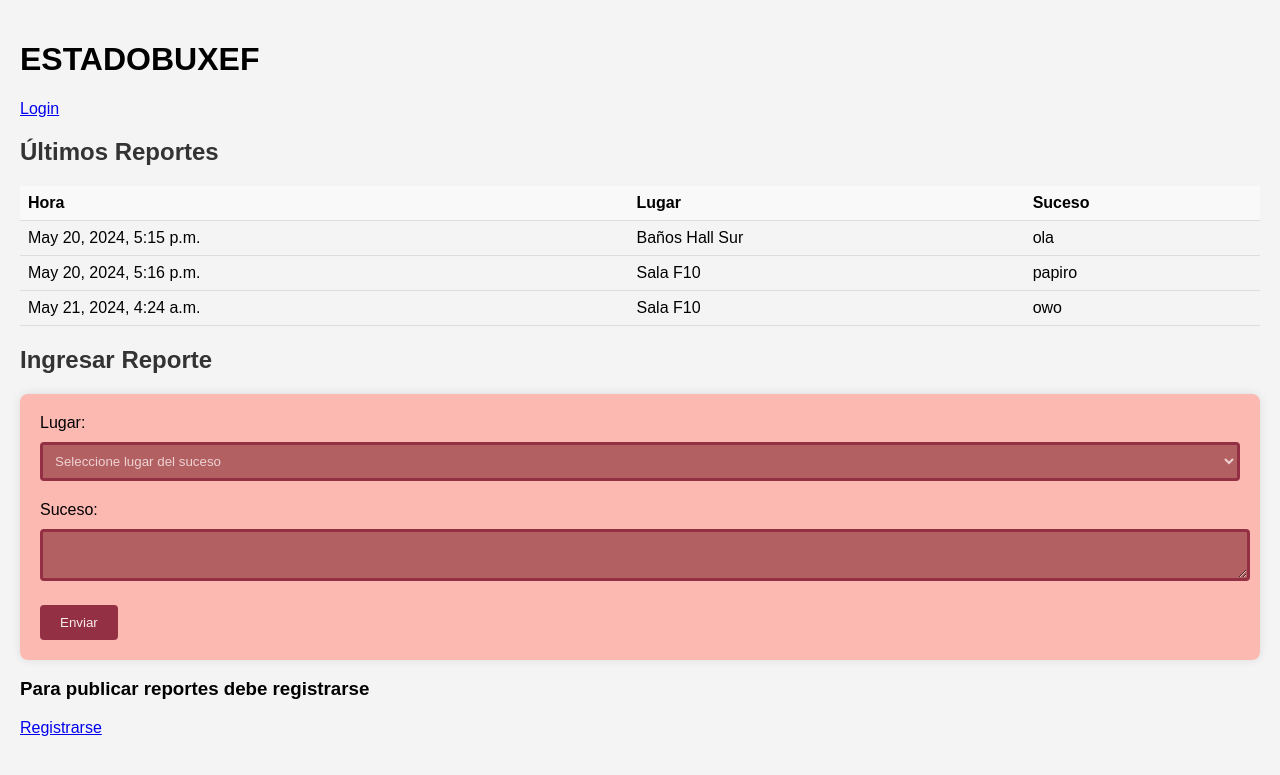
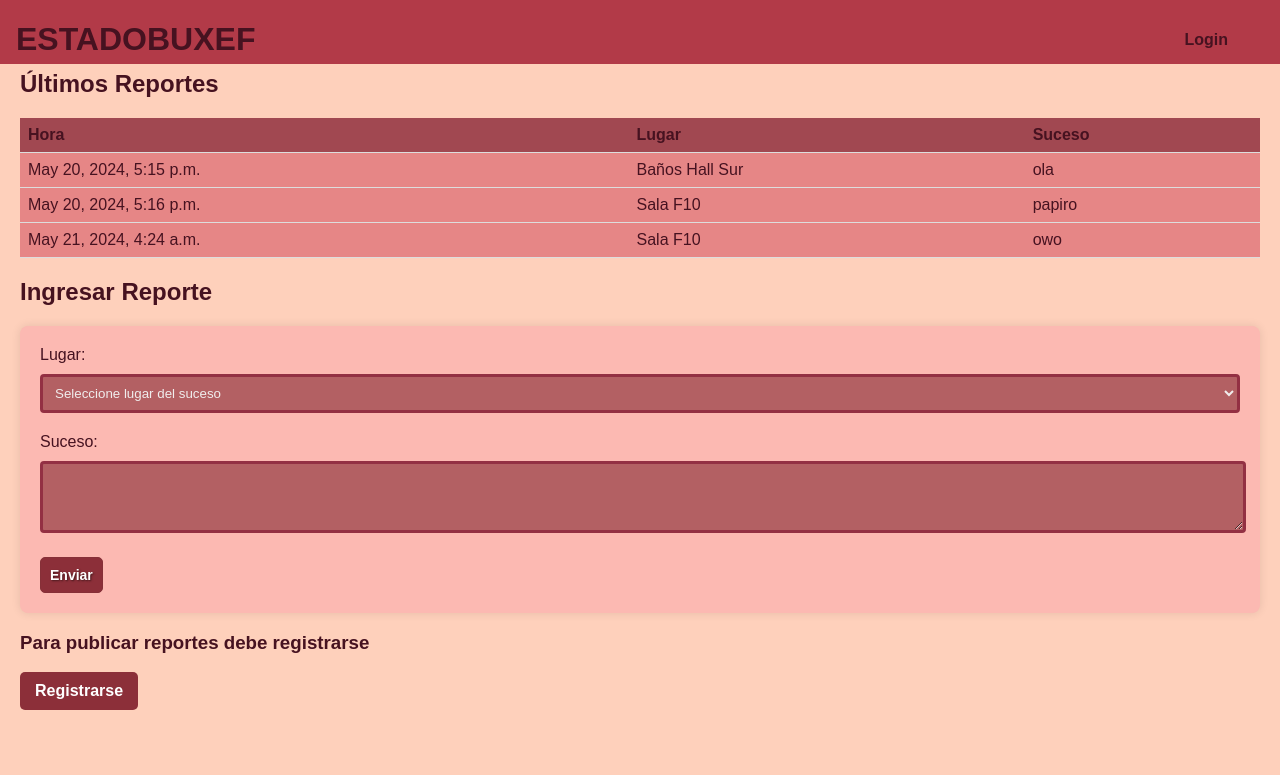
Before and after one commit to DCC-CC4401/2024-1-CC4401-1-grupo-3, a Django app: page / in a window 1280 px wide. Shown: the top 775 px of the page. Run offline with Django 5.2, Linux system fonts and the light colour scheme; data comes from the database, SQL or seed files in the repository.

Commit message:
CSS Home: completed and awaiting feedback for fine-tuning details

```diff
--- /dev/null
+++ b/estadobuxef/static/css/home.css
@@ -0,0 +1,147 @@
+:root {
+    --background-color: #FED0BB;
+    --text-color: #461220;
+    --table-border: #ddd;
+    --table-hover-bg: #e0e0e0;
+    --button-bg: #8C2F39;
+    --button-hover-bg: #742636;
+    --form-bg: #fcb9b2;
+    --input-bg: #b36063;
+    --input-border: #933043;
+    --input-text: #f0eded;
+    --navbar-bg: #B23A48;
+}
+
+body {
+    margin: 0;
+    background-color: var(--background-color);
+    font: 1rem 'Fira Sans', sans-serif;
+    color: var(--text-color);
+    padding: 20px;
+    padding-top: 50px;
+}
+
+.navbar {
+    display: flex;
+    flex-flow: row wrap;
+    justify-content: space-between;
+    align-items: center;
+    background-color: var(--navbar-bg);
+    position: fixed;
+    top: 0;
+    left: 0;
+    width: 100%;
+    height: 4em;
+    padding: 0 1em;
+    box-sizing: border-box;
+    z-index: 1000;
+    margin-bottom: 1em;
+}
+
+h2 {
+    margin-top: 20px;
+}
+
+.navbar > * {
+    color: var(--text-color);
+}
+
+.navbar a {
+    position: relative;
+    text-decoration: none;
+    margin: 0 2em;
+    padding: .25em;
+    font-weight: 600;
+    font-size: 1rem;
+}
+
+button {
+    font: 1rem 'Fira Sans', sans-serif;
+    color: white;
+    font-weight: 600;
+    text-shadow: 1px 1px 2px rgba(0, 0, 0, 0.5);
+    background-color: var(--button-bg);
+    border: 1px solid #863038;
+    border-radius: 5px;
+    padding: 9px;
+    cursor: pointer;
+    font-size: 14px;
+    text-decoration: none;
+}
+
+button:hover {
+    background-color: var(--button-hover-bg);
+}
+
+table {
+    width: 100%;
+    margin-top: 20px;
+    border-collapse: collapse;
+}
+
+th, td {
+    text-align: left;
+    padding: 8px;
+    border-bottom: 1px solid var(--table-border);
+    color: var(--text-color);
+}
+
+th {
+    background-color: #a14851;
+}
+
+tr {
+    background-color: #e68686;
+}
+
+tr:hover {
+    background-color: var(--table-hover-bg);
+}
+
+form {
+    background-color: var(--form-bg);
+    padding: 20px;
+    border-radius: 8px;
+    box-shadow: 0 0 10px 0 rgba(0,0,0,0.1);
+    margin-top: 20px;
+}
+
+select, textarea, input[type="text"] {
+    width: 100%;
+    padding: 8px;
+    margin-bottom: 20px;
+    border-radius: 4px;
+    border: 3px solid var(--input-border);
+    background-color: var(--input-bg);
+    color: var(--input-text);
+}
+
+label {
+    display: block;
+    margin-bottom: 10px;
+    color: var(--text-color);
+}
+
+.reglog-btn {
+    color: #FFFFFF;
+    background-color: var(--button-bg);
+    padding: 10px 15px;
+    text-decoration: none;
+    border-radius: 5px;
+    font-weight: bold;
+    display: inline-block;
+}
+
+.reglog-btn:hover {
+    background-color: #742636;
+}
+
+#contenido {
+    width: 98.7%;
+    height: 50px;
+    padding: 8px;
+    border-radius: 4px;
+    border: 3px solid var(--input-border);
+    background-color: var(--input-bg);
+    color: var(--input-text);
+}
--- a/estadobuxef/templates/home.html
+++ b/estadobuxef/templates/home.html
@@ -1,96 +1,9 @@
 {% extends 'base.html' %}
+{% load static %}
 {% block title %} Menú principal {% endblock %}
 
 {% block css %}
-<style>
-body {
-    font-family: Arial, sans-serif;
-    background-color: #f4f4f4;
-    margin: 0;
-    padding: 20px;
-}
-
-h2 {
-    color: #333;
-    font-size: 24px;
-}
-
-table {
-    width: 100%;
-    margin-top: 20px;
-    border-collapse: collapse;
-}
-
-th, td {
-    text-align: left;
-    padding: 8px;
-    border-bottom: 1px solid #ddd;
-    color: #000000;
-}
-
-th {
-    background-color: #f9f9f9;
-}
-
-tr:hover {
-    background-color: #e0e0e0;
-}
-
-
-label {
-    display: block;
-    margin-bottom: 10px;
-    color: #000;
-}
-
-select, textarea {
-    width: 100%;
-    padding: 8px;
-    margin-bottom: 20px;
-    border-radius: 4px;
-    border: 1px solid #ccc;
-}
-
-button {
-    background-color: #933043;
-    color: #f9ecec;
-    padding: 10px 20px;
-    border: none;
-    border-radius: 4px;
-    cursor: pointer;
-}
-
-button:hover {
-    background-color: #742636;
-}
-
-form {
-    background-color: #fcb9b2;
-    padding: 20px;
-    border-radius: 8px;
-    box-shadow: 0 0 10px 0 rgba(0,0,0,0.1);
-    margin-top: 20px;
-    }
-
-input[type="text"], textarea {
-    background-color: #b36063;
-    border: 3px solid #933043;
-    padding: 8px;
-    margin-bottom: 20px;
-    border-radius: 4px;
-    width: 99%;
-    color: #edd2d2;
-}
-
-select {
-    background-color: #b36063;
-    border: 3px solid #933043;
-    color: #edd2d2;
-    padding: 8px;
-    border-radius: 4px;
-    width: 100%;
-}
-</style>
+<link rel="stylesheet" type="text/css" href="{% static 'css/home.css' %}">
 {% endblock %}
 
 {% block content %}
@@ -139,7 +52,7 @@ select {
             </form>
 {#            {% else %}#}
                 <h3>Para publicar reportes debe registrarse</h3>
-                <a href="{% url 'log-reg' %}">Registrarse</a>
+                <a href="{% url 'log-reg' %}" class="reglog-btn">Registrarse</a>
 {#            {% endif %}#}
         </div>
     </div>
```
